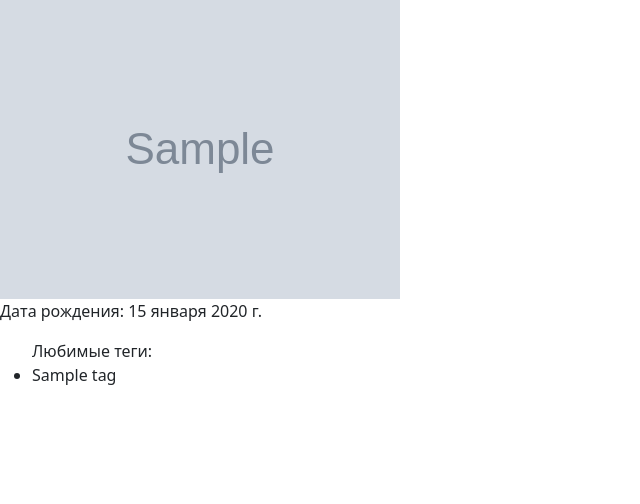
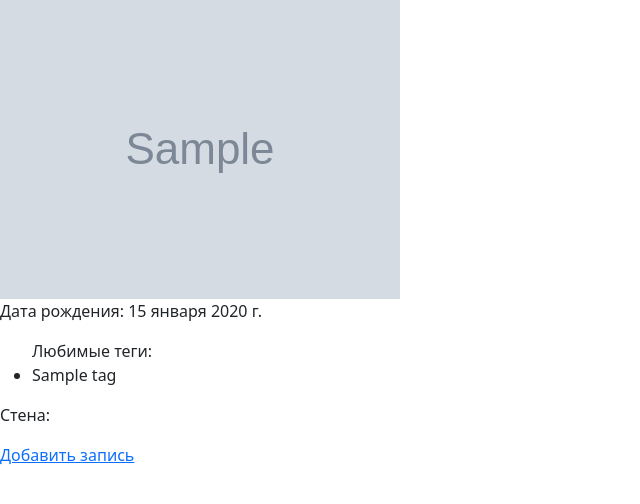
Before and after one commit to efsnail007/LMS_proj_news, a Django app: a page that uses src/news/templates/user_page/user_page.html in a window 1280 px wide. Shown: the part 161-665 px from the top of the page, without its empty margins (0-640 px from the left). Run offline with Django 5.2, Linux system fonts and the light colour scheme; a user stored in the database is signed in; tables that the repository leaves empty hold one stand-in row (values such as "Sample post"); grey boxes marked "Sample" are stand-in pictures; some libraries are stand-ins or nearby versions.

Commit message:
added ability to redirect to page with creation of item and added some fixes

```diff
--- a/src/news/templates/user_page/user_page.html
+++ b/src/news/templates/user_page/user_page.html
@@ -1,10 +1,6 @@
 {% extends 'base/base.html' %}
 
 {% block title %} Страница пользователя {% endblock %}
-
-{% block styles %}
-    <script src="https://ajax.googleapis.com/ajax/libs/jquery/3.5.1/jquery.min.js"></script>
-{% endblock %}
 
 {% block content %}
     <h1>Страница пользователя {{ record.user.username }}</h1>
@@ -38,7 +34,14 @@
         {% endfor %}
         </ul>
     {% endif %}
-<script src="https://ajax.googleapis.com/ajax/libs/jquery/3.5.1/jquery.min.js"></script>
+    <div>
+        <p>Стена:</p>
+        {% if record.user.username == request.user.username %}
+            <a href="{% url 'item:item-add' %}">Добавить запись</a>
+        {% endif %}
+        <!-- здесь должны отображаться записи пользователя и репосты -->
+    </div>
+    <script src="https://ajax.googleapis.com/ajax/libs/jquery/3.5.1/jquery.min.js"></script>
     <script type="text/javascript">
         $(document).ready(function() {
           $('#subscribe-form').submit(function(event) {
```
